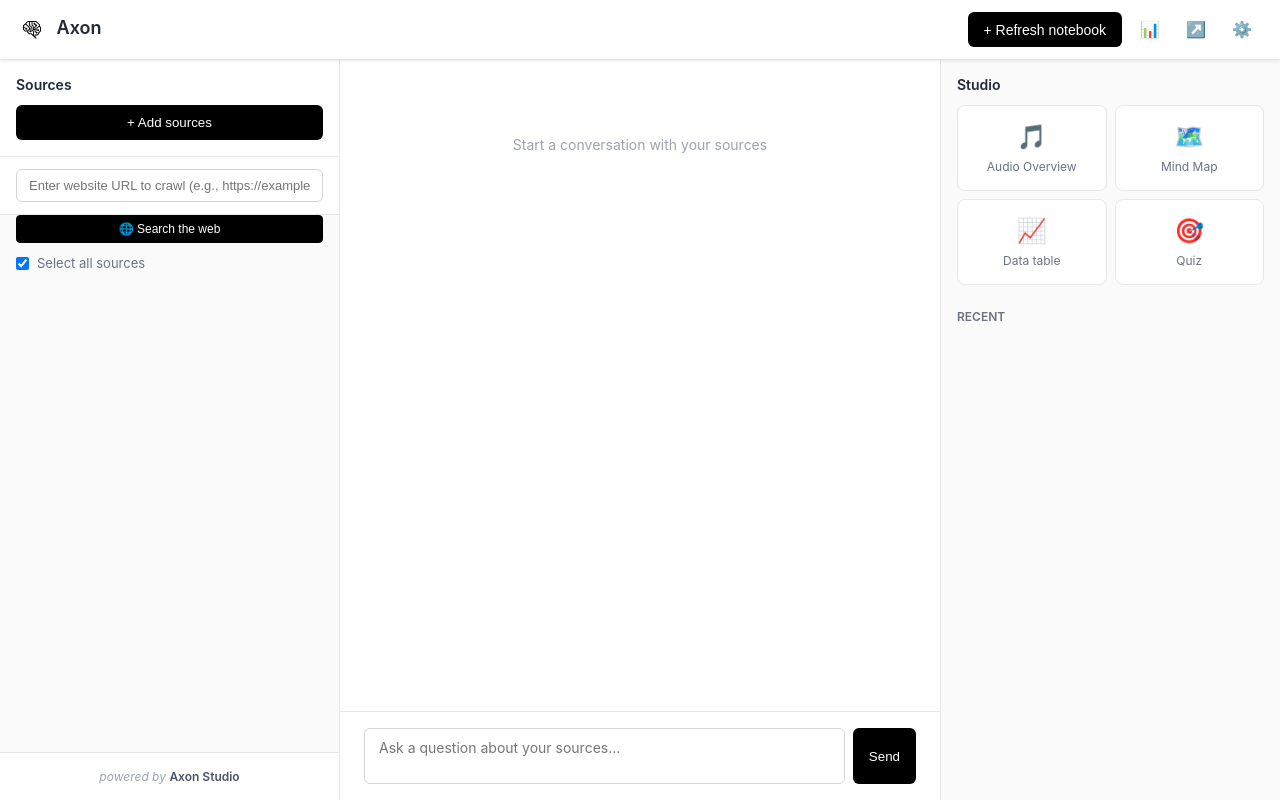
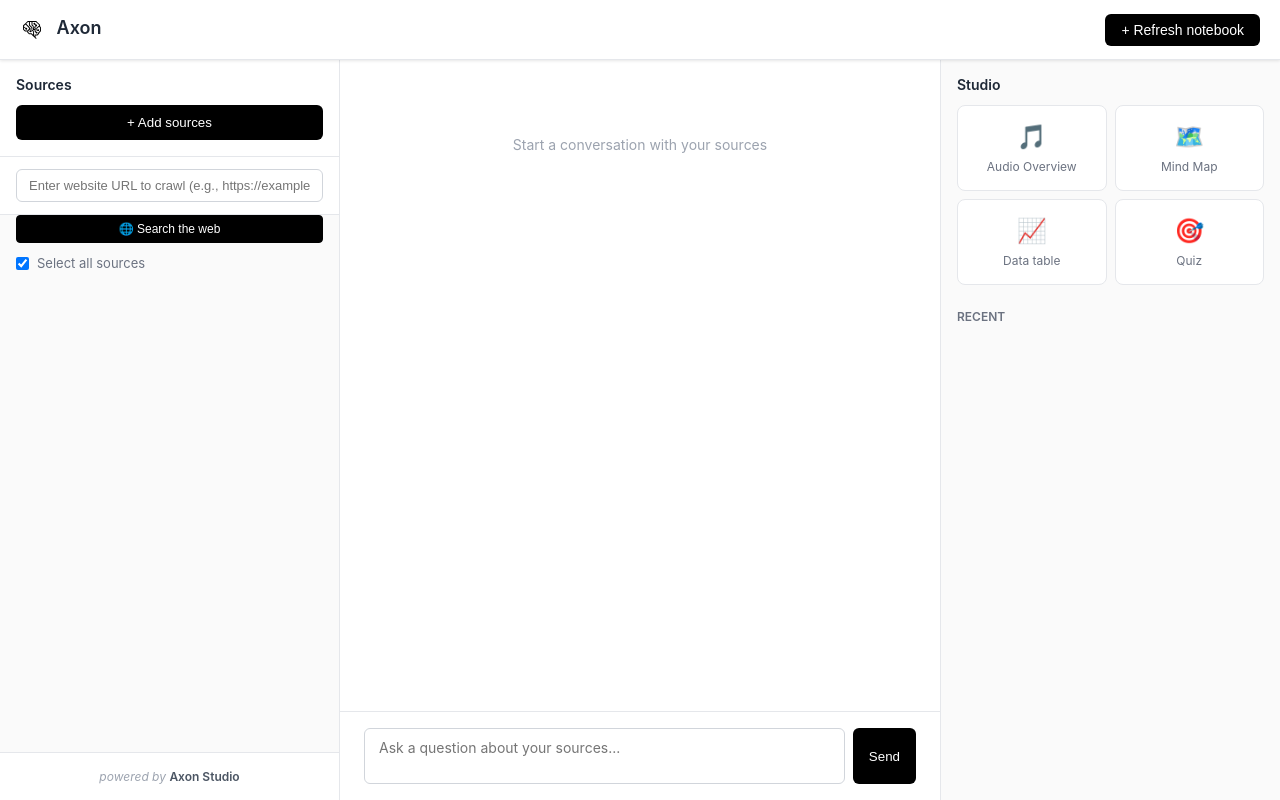
Before and after one commit to Sunny5468/Axon, a website: page frontend/index.html in a window 1280 px wide. Drawn offline with nearby package versions, Linux system fonts and the light colour scheme; a script that the page names is missing; a small style sheet from the web is missing.

Commit message:
chore: Remove unused icon buttons from top bar

```diff
--- a/frontend/index.html
+++ b/frontend/index.html
@@ -839,9 +839,6 @@
             </div>
             <div class="top-buttons">
                 <button class="btn-primary" onclick="location.reload()">+ Refresh notebook</button>
-                <button class="btn-icon">📊</button>
-                <button class="btn-icon">↗️</button>
-                <button class="btn-icon">⚙️</button>
             </div>
         </div>
 
```
